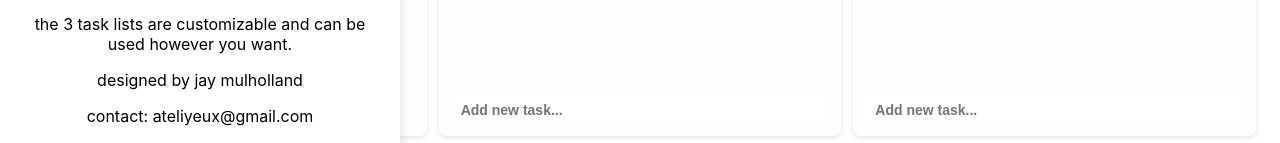
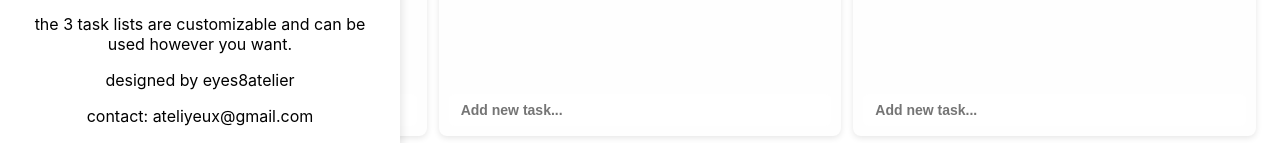
Before and after one commit to jaymulholland/do1thing, a React (Create React App) app: page / in a window 1280 px wide. Both pictures are taken after a click on the button 20 px from the left and 27 px from the top of the page. Shown: the part 537-680 px from the top of the page. Built offline with nearby package versions, Linux system fonts and the light colour scheme.

Commit message:
name change

```diff
--- a/src/SidePanel.js
+++ b/src/SidePanel.js
@@ -78,7 +78,7 @@ export default function SidePanelWithToggle() {
 
                 <p>the 3 task lists are customizable and can be used however you want.</p>
 
-    <p>designed by jay mulholland</p>
+    <p>designed by eyes8atelier</p>
     <p>contact: ateliyeux@gmail.com</p>
     <img
       src="/eyes82trans2s.png"
```
Also changed, not shown: 1 other file (tests, documents, lock files or other folders).
